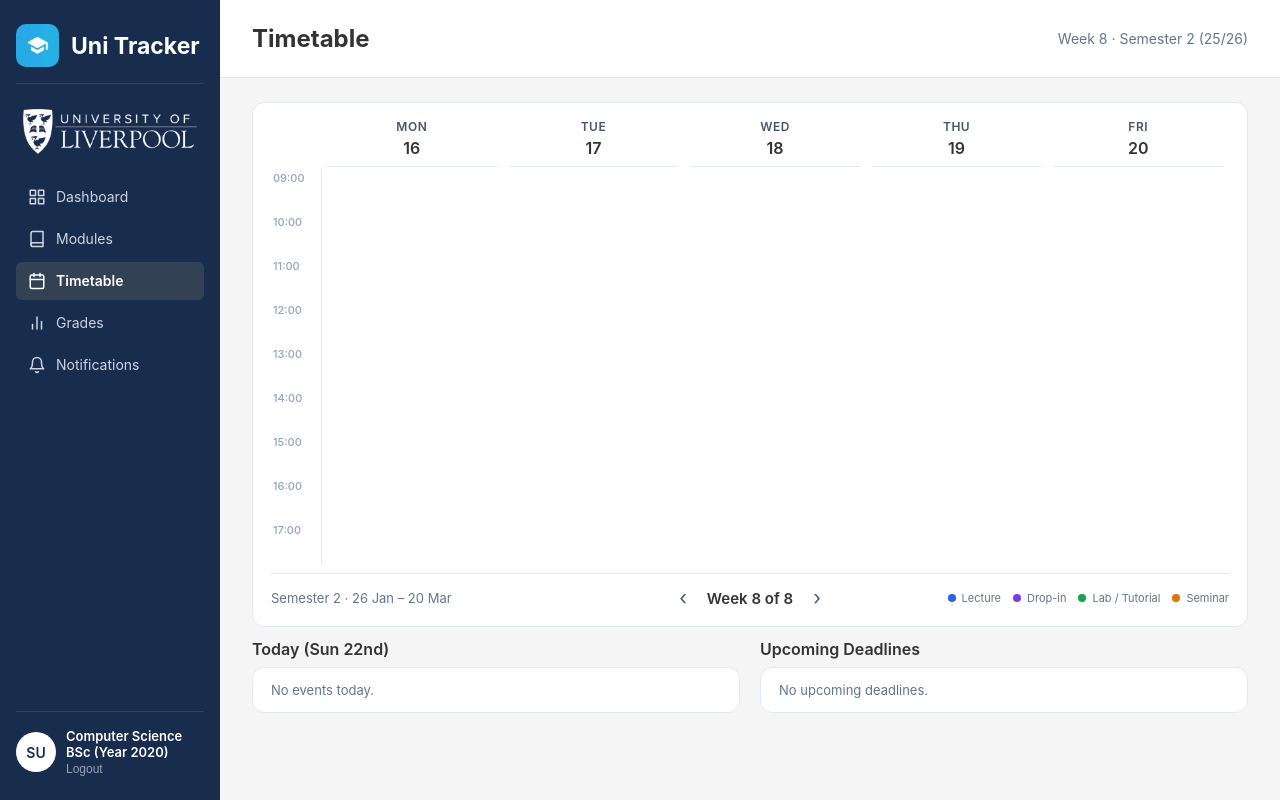
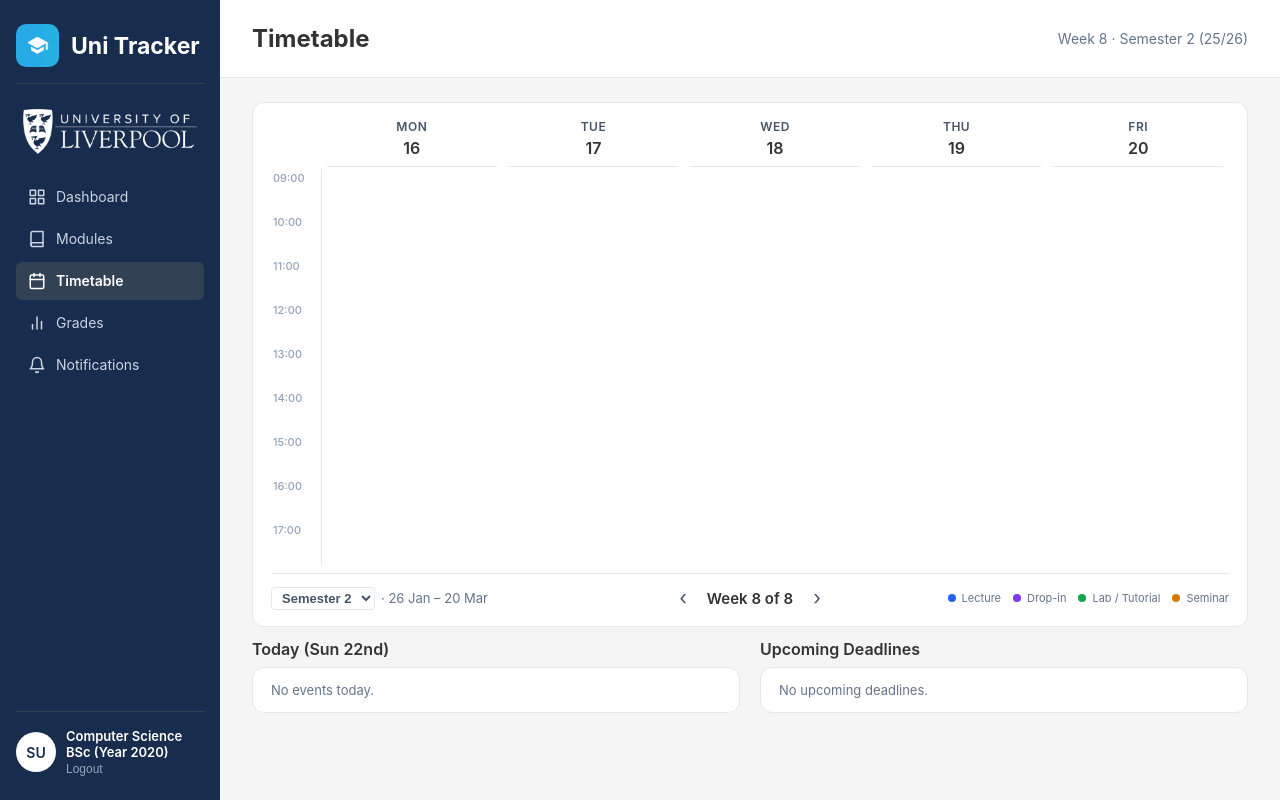
Before and after one commit to Vitto24/COMP208-Group-Project, a Django app: page /timetable/ in a window 1280 px wide. Run offline with Django 5.2, Linux system fonts and the light colour scheme; a user stored in the database is signed in; data comes from the database, SQL or seed files in the repository; tables that the repository leaves empty hold one stand-in row (values such as "Sample post").

Commit message:
Add semester switcher dropdown to timetable page

```diff
--- a/static/css/style.css
+++ b/static/css/style.css
@@ -531,6 +531,20 @@
     font-size: 13px;
     color: #64748b;
     flex: 1;
+    display: flex;
+    align-items: center;
+    gap: 6px;
+}
+
+.semester-select {
+    font-size: 13px;
+    font-weight: 600;
+    color: #475569;
+    border: 1px solid #e2e8f0;
+    border-radius: 4px;
+    padding: 2px 6px;
+    background: #fff;
+    cursor: pointer;
 }
 
 .week-nav {
--- a/templates/timetable/timetable.html
+++ b/templates/timetable/timetable.html
@@ -47,18 +47,24 @@
 
     <!-- Footer: term info, week nav, legend -->
     <div class="timetable-footer">
-        {% if term_info %}
-        <span class="term-info">Semester {{ semester }} · {{ term_info.start|date:"j M" }} – {{ term_info.end|date:"j M" }}</span>
-        {% endif %}
+        <span class="term-info">
+            <select class="semester-select" onchange="window.location.href='?semester=' + this.value">
+                <option value="1" {% if semester == 1 %}selected{% endif %}>Semester 1</option>
+                <option value="2" {% if semester == 2 %}selected{% endif %}>Semester 2</option>
+            </select>
+            {% if term_info %}
+            &middot; {{ term_info.start|date:"j M" }} – {{ term_info.end|date:"j M" }}
+            {% endif %}
+        </span>
         <div class="week-nav">
             {% if week_num > 1 %}
-                <a href="?week={{ week_num|add:"-1" }}" class="week-arrow">&lsaquo;</a>
+                <a href="?semester={{ semester }}&week={{ week_num|add:"-1" }}" class="week-arrow">&lsaquo;</a>
             {% else %}
                 <span class="week-arrow week-arrow-disabled">&lsaquo;</span>
             {% endif %}
             <span class="week-label">Week {{ week_num }}{% if term_info %} of {{ term_info.total_weeks }}{% endif %}</span>
             {% if week_num < max_week %}
-                <a href="?week={{ week_num|add:"1" }}" class="week-arrow">&rsaquo;</a>
+                <a href="?semester={{ semester }}&week={{ week_num|add:"1" }}" class="week-arrow">&rsaquo;</a>
             {% else %}
                 <span class="week-arrow week-arrow-disabled">&rsaquo;</span>
             {% endif %}
--- a/timetable/views.py
+++ b/timetable/views.py
@@ -19,9 +19,16 @@
 
 @login_required
 def timetable_view(request):
-    semester = get_current_semester()
+    # Semester switcher: use query param if provided, otherwise auto-detect
+    default_semester = get_current_semester()
+    try:
+        semester = int(request.GET.get('semester', default_semester))
+        if semester not in (1, 2):
+            semester = default_semester
+    except (ValueError, TypeError):
+        semester = default_semester
 
-    # Week navigation
+    # Week navigation (reset to week 1 when switching semester)
     current_week = get_current_week(semester)
     week_num = int(request.GET.get('week', current_week))
     max_week = get_max_week(semester)
```
Also changed, not shown: docs/week-8/week8-meeting.md (+3 -3 lines).
